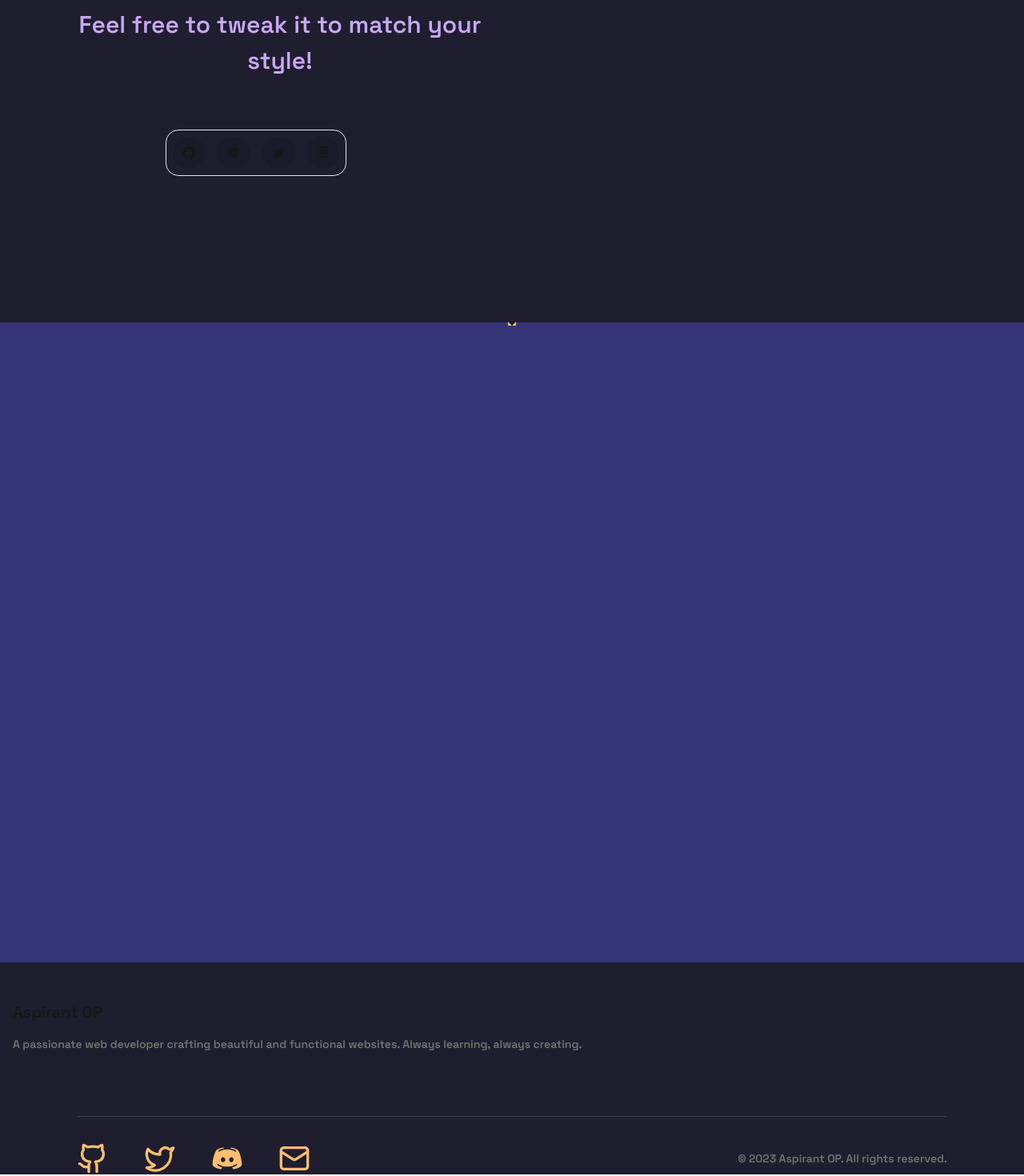
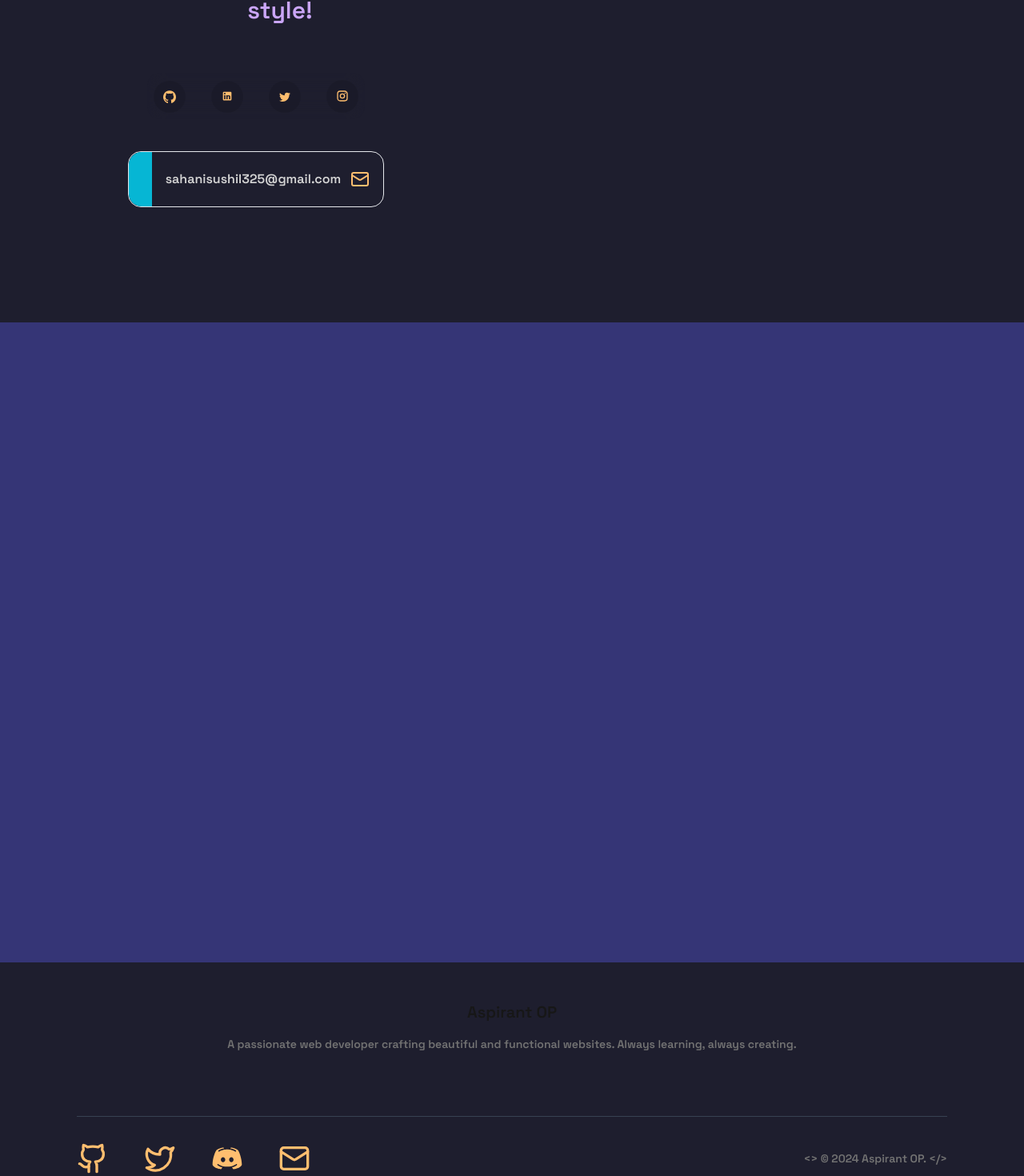
Before and after one commit to sushil016/portfolio.sushil, a Next.js app: page / in a window 1280 px wide. Shown: the part 397-1867 px from the top of the page at 80% size. Built offline with nearby package versions, Linux system fonts and the light colour scheme.

Commit message:
structured

```diff
--- a/src/app/globals.css
+++ b/src/app/globals.css
@@ -44,7 +44,6 @@ body {
     --accent-foreground: 0 0% 9%;
     --destructive: 0 84.2% 60.2%;
     --destructive-foreground: 0 0% 98%;
-    --border: 0 0% 89.8%;
     --input: 0 0% 89.8%;
     --ring: 0 0% 3.9%;
     --chart-1: 12 76% 61%;
@@ -81,7 +80,7 @@ body {
     --chart-5: 340 75% 55%;
   }
 }
-
+/*
 @layer base {
   * {
     @apply border-border;
@@ -89,7 +88,7 @@ body {
   body {
     @apply bg-background text-foreground;
   }
-}
+} */
 
 @keyframes slideUpAndFade {
   from {
--- /dev/null
+++ b/src/components/EmailComponent.tsx
@@ -0,0 +1,30 @@
+import { Mail } from "lucide-react";
+import Link from "next/link";
+import React from "react";
+
+const EmailComponent = () => {
+  return (
+    <>
+      <div className="flex bg-three w-[320px] h-[70px] mt-10 border rounded-2xl">
+        <div className="w-8 h-full bg-blueColor overflow-hidden rounded-l-2xl"></div>
+        <div className="flex justify-center w-full items-center gap-3">
+        <div className="text-neutral-300 hover:text-neutral-400 transition-colors duration-200">
+          sahanisushil325@gmail.com
+        </div>
+        <div className="">
+        <Link
+
+                    href=""
+                    className="text-muted-foreground hover:text-primary transition-colors duration-200"
+                  >
+                    <span className="sr-only">Email</span>
+                    <Mail className="w-6 h-6 text-iconColor" />
+                  </Link>
+        </div>
+        </div>
+      </div>
+    </>
+  );
+};
+
+export default EmailComponent;
--- a/src/components/Home.tsx
+++ b/src/components/Home.tsx
@@ -5,8 +5,9 @@
 // const TwitterIcon = dynamic(() => import("@mui/icons-material/Twitter"), { ssr: false });
 // const InstagramIcon = dynamic(() => import("@mui/icons-material/Instagram"), { ssr: false });
 // import Link from "next/link";
+import EmailComponent from './EmailComponent';
 import { DockDemo } from './Icon';
-import { IconCloudDemo } from './IconCld';
+
 // import { Icon } from "./Icons";
 
 interface HomeProps {
@@ -38,10 +39,10 @@ const Home: React.FC<HomeProps> = ({ setBgVariant, setCursorText }) => {
           >
             Sushil Here!
           </div>
-          <div className="text-[#CAA6F7] text-center text-[30px] font-bold ml-[40px] mt-6 ">
+          <div className="text-[#CAA6F7] text-center text-[30px] font-bold ml-[40px] mt-2 ">
             Full Stack Devloper | Open source
           </div>
-          <div className="text-[#CAA6F7] text-center text-[30px] font-bold ml-[60px] w-[600px]  p-8">
+          <div className="text-[#CAA6F7] text-center text-[30px] font-bold ml-[60px] w-[600px]  p-6">
             Feel free to tweak it to match your style!
           </div>
           {/* <div className="flex  bg-slate-900 p-4 rounded-full gap-12">
@@ -84,6 +85,7 @@ const Home: React.FC<HomeProps> = ({ setBgVariant, setCursorText }) => {
             </div>
           </div> */}
           <DockDemo />
+          <EmailComponent/>
         </div>
         <div className="text-white text-center h-full w-1/2 text-2xl font-bold flex justify-center items-center">
        {/* <IconCloudDemo/> */}
--- a/src/components/Icon.tsx
+++ b/src/components/Icon.tsx
@@ -12,8 +12,8 @@ export type IconProps = React.HTMLAttributes<SVGElement>;
 
 export function DockDemo() {
   return (
-    <div className="relative gap-4">
-      <Dock className="gap-4 " magnification={60} distance={100}>
+    <div className="relative ">
+      <Dock className="gap-8" magnification={60} distance={100}>
         <DockIcon className="bg-black/10 dark:bg-white/10 p-3">
           <Link href="https://github.com/sushil016">
             <Icons.gitHub className="size-full" />
--- a/src/components/footer.tsx
+++ b/src/components/footer.tsx
@@ -1,7 +1,5 @@
 "use client";
 
-import { Button } from "@/components/ui/button";
-import { Input } from "@/components/ui/input";
 import {
   Tooltip,
   TooltipContent,
@@ -9,15 +7,15 @@ import {
   TooltipTrigger,
 } from "@/components/ui/tooltip";
 import { Github, Twitter, Mail, ExternalLink } from "lucide-react";
-import Image from "next/image";
+
 import Link from "next/link";
-import { IconProps } from "./Icon";
+
 
 export function FooterComponent() {
   return (
     <footer className="bg-three ">
       <div className="container px-4 py-12 mx-auto">
-        <div className="">
+        <div className="flex flex-col justify-center items-center">
         <h3 className="mb-4 text-xl font-semibold">Aspirant OP</h3>
             <p className="text-sm text-muted-foreground">
               A passionate web developer crafting beautiful and functional
@@ -25,9 +23,9 @@ export function FooterComponent() {
             </p>
           </div>
         </div>
-        <div className="flex flex-col items-center justify-between pt-8 mt-8 border-t border-gray-700 sm:flex-row mx-24">
+        <div className="flex flex-col items-center justify-between pt-8 mt-8 py-10 border-t border-gray-700 sm:flex-row mx-24">
           <TooltipProvider>
-            <div className="flex mt-4 space-x-4 sm:mt-0 gap-7">
+            <div className="flex mt-4 space-x-4 sm:mt-0 gap-7 text-textColor">
               <Tooltip>
                 <TooltipTrigger asChild>
                   <Link
@@ -36,10 +34,7 @@ export function FooterComponent() {
                   >
                     <span className="sr-only">GitHub</span>
                     <Github className="w-10 h-10 text-iconColor" />
-                    <div
-                      className="tooltip-arrow bg-iconColor"
-                      data-popper-arrow
-                    ></div>
+
                   </Link>
                 </TooltipTrigger>
                 <TooltipContent
@@ -153,7 +148,7 @@ export function FooterComponent() {
             </div>
           </TooltipProvider>
           <p className="text-sm text-muted-foreground">
-            © 2023 Aspirant OP. All rights reserved.
+           {"<>"} © 2024 Aspirant OP. {"</>"}
           </p>
         </div>
 
--- a/src/components/ui/IconDock.tsx
+++ b/src/components/ui/IconDock.tsx
@@ -18,7 +18,7 @@ const DEFAULT_MAGNIFICATION = 60;
 const DEFAULT_DISTANCE = 140;
 
 const dockVariants = cva(
-  "mx-auto w-max mt-8 h-[58px] p-2 flex gap-2 rounded-2xl border supports-backdrop-blur:bg-white/10 supports-backdrop-blur:dark:bg-black/10 backdrop-blur-md",
+  "mx-auto w-max mt-8 h-[58px] p-2 flex gap-2 rounded-2xl text-[#FDBD6E] supports-backdrop-blur:bg-white/10 supports-backdrop-blur:dark:bg-black/10 backdrop-blur-md",
 );
 
 const Dock = React.forwardRef<HTMLDivElement, DockProps>(
--- a/tailwind.config.ts
+++ b/tailwind.config.ts
@@ -13,9 +13,10 @@ const config: Config = {
   			background: 'hsl(var(--background))',
   			foreground: 'hsl(var(--foreground))',
 			three: "#1E1E2E",
-			trxtColor: "#CAA6F7",
+			textColor: "#CAA6F7",
 			four: "#B3B3C3",
 			iconColor: "#FFBE6F",
+			blueColor:"#06B6D4",
   			card: {
   				DEFAULT: 'hsl(var(--card))',
   				foreground: 'hsl(var(--card-foreground))'
@@ -44,7 +45,7 @@ const config: Config = {
   				DEFAULT: 'hsl(var(--destructive))',
   				foreground: 'hsl(var(--destructive-foreground))'
   			},
-  			border: 'hsl(var(--border))',
+
   			input: 'hsl(var(--input))',
   			ring: 'hsl(var(--ring))',
   			chart: {
```
